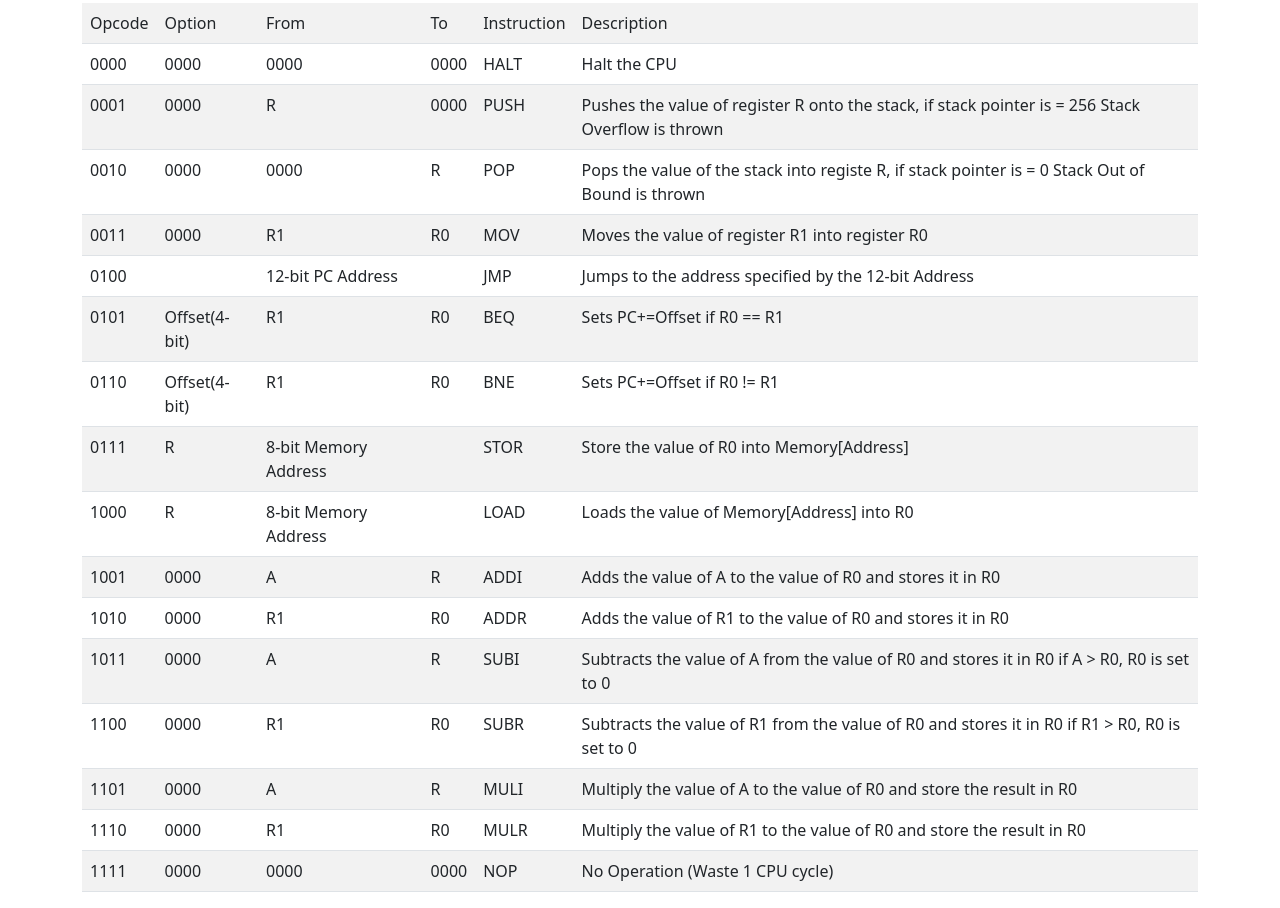
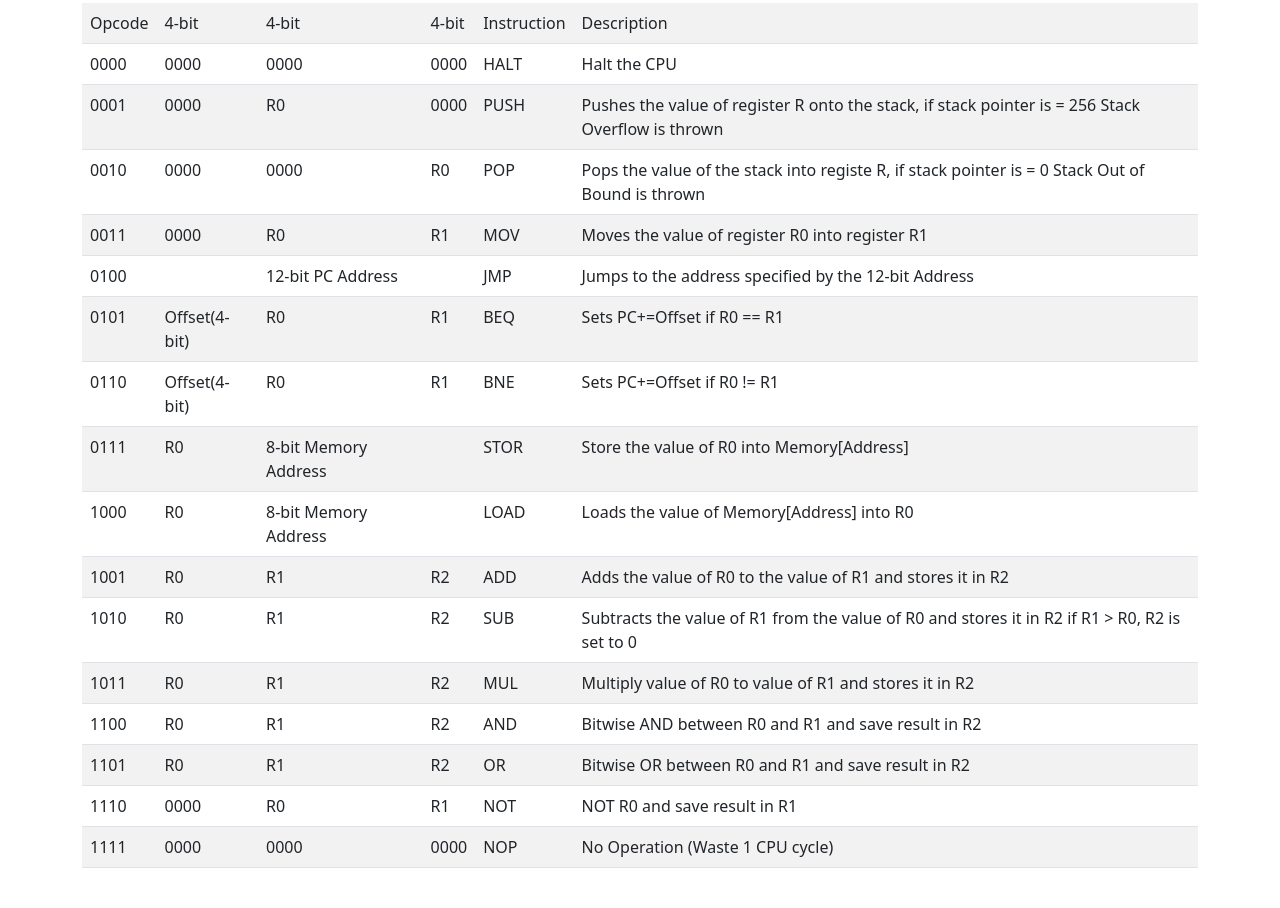
Before and after one commit to arkeane/sscpu, a plain HTML site: page index.html in a window 1280 px wide. Shown: the part 845-1753 px from the top of the page. After the commit the page ends 1729 px from the top, so only its background shows below. Drawn offline with nearby package versions, Linux system fonts and the light colour scheme; no server answers.

Commit message:
edited is table to new instructions

```diff
--- a/index.html
+++ b/index.html
@@ -139,9 +139,9 @@
         <table class="table table-striped">
             <tr>
                 <td>Opcode</td>
-                <td>Option</td>
-                <td>From</td>
-                <td>To</td>
+                <td>4-bit</td>
+                <td>4-bit</td>
+                <td>4-bit</td>
                 <td>Instruction</td>
                 <td>Description</td>
             </tr>
@@ -156,7 +156,7 @@
             <tr>
                 <td>0001</td>
                 <td>0000</td>
-                <td>R</td>
+                <td>R0</td>
                 <td>0000</td>
                 <td>PUSH</td>
                 <td>Pushes the value of register R onto the stack, if stack pointer is = 256 Stack Overflow is thrown
@@ -166,7 +166,7 @@
                 <td>0010</td>
                 <td>0000</td>
                 <td>0000</td>
-                <td>R</td>
+                <td>R0</td>
                 <td>POP</td>
                 <td>Pops the value of the stack into registe R, if stack pointer is = 0 Stack Out of Bound is thrown
                 </td>
@@ -174,10 +174,10 @@
             <tr>
                 <td>0011</td>
                 <td>0000</td>
+                <td>R0</td>
                 <td>R1</td>
-                <td>R0</td>
                 <td>MOV</td>
-                <td>Moves the value of register R1 into register R0</td>
+                <td>Moves the value of register R0 into register R1</td>
             </tr>
             <tr>
                 <td>0100</td>
@@ -190,22 +190,22 @@
             <tr>
                 <td>0101</td>
                 <td>Offset(4-bit)</td>
+                <td>R0</td>
                 <td>R1</td>
-                <td>R0</td>
                 <td>BEQ</td>
                 <td>Sets PC+=Offset if R0 == R1</td>
             </tr>
             <tr>
                 <td>0110</td>
                 <td>Offset(4-bit)</td>
+                <td>R0</td>
                 <td>R1</td>
-                <td>R0</td>
                 <td>BNE</td>
                 <td>Sets PC+=Offset if R0 != R1</td>
             </tr>
             <tr>
                 <td>0111</td>
-                <td>R</td>
+                <td>R0</td>
                 <td>8-bit Memory Address</td>
                 <td></td>
                 <td>STOR</td>
@@ -213,7 +213,7 @@
             </tr>
             <tr>
                 <td>1000</td>
-                <td>R</td>
+                <td>R0</td>
                 <td>8-bit Memory Address</td>
                 <td></td>
                 <td>LOAD</td>
@@ -221,51 +221,51 @@
             </tr>
             <tr>
                 <td>1001</td>
-                <td>0000</td>
-                <td>A</td>
-                <td>R</td>
-                <td>ADDI</td>
-                <td>Adds the value of A to the value of R0 and stores it in R0</td>
+                <td>R0</td>
+                <td>R1</td>
+                <td>R2</td>
+                <td>ADD</td>
+                <td>Adds the value of R0 to the value of R1 and stores it in R2</td>
             </tr>
             <tr>
                 <td>1010</td>
-                <td>0000</td>
+                <td>R0</td>
                 <td>R1</td>
-                <td>R0</td>
-                <td>ADDR</td>
-                <td>Adds the value of R1 to the value of R0 and stores it in R0</td>
+                <td>R2</td>
+                <td>SUB</td>
+                <td>Subtracts the value of R1 from the value of R0 and stores it in R2 if R1 > R0, R2 is set to 0</td>
             </tr>
             <tr>
                 <td>1011</td>
-                <td>0000</td>
-                <td>A</td>
-                <td>R</td>
-                <td>SUBI</td>
-                <td>Subtracts the value of A from the value of R0 and stores it in R0 if A > R0, R0 is set to 0 </td>
+                <td>R0</td>
+                <td>R1</td>
+                <td>R2</td>
+                <td>MUL</td>
+                <td>Multiply value of R0 to value of R1 and stores it in R2 </td>
             </tr>
             <tr>
                 <td>1100</td>
-                <td>0000</td>
+                <td>R0</td>
                 <td>R1</td>
-                <td>R0</td>
-                <td>SUBR</td>
-                <td>Subtracts the value of R1 from the value of R0 and stores it in R0 if R1 > R0, R0 is set to 0 </td>
+                <td>R2</td>
+                <td>AND</td>
+                <td>Bitwise AND between R0 and R1 and save result in R2</td>
             </tr>
             <tr>
                 <td>1101</td>
-                <td>0000</td>
-                <td>A</td>
-                <td>R</td>
-                <td>MULI</td>
-                <td>Multiply the value of A to the value of R0 and store the result in R0</td>
+                <td>R0</td>
+                <td>R1</td>
+                <td>R2</td>
+                <td>OR</td>
+                <td>Bitwise OR between R0 and R1 and save result in R2</td>
             </tr>
             <tr>
                 <td>1110</td>
                 <td>0000</td>
+                <td>R0</td>
                 <td>R1</td>
-                <td>R0</td>
-                <td>MULR</td>
-                <td>Multiply the value of R1 to the value of R0 and store the result in R0</td>
+                <td>NOT</td>
+                <td>NOT R0 and save result in R1</td>
             </tr>
             <tr>
                 <td>1111</td>
```
